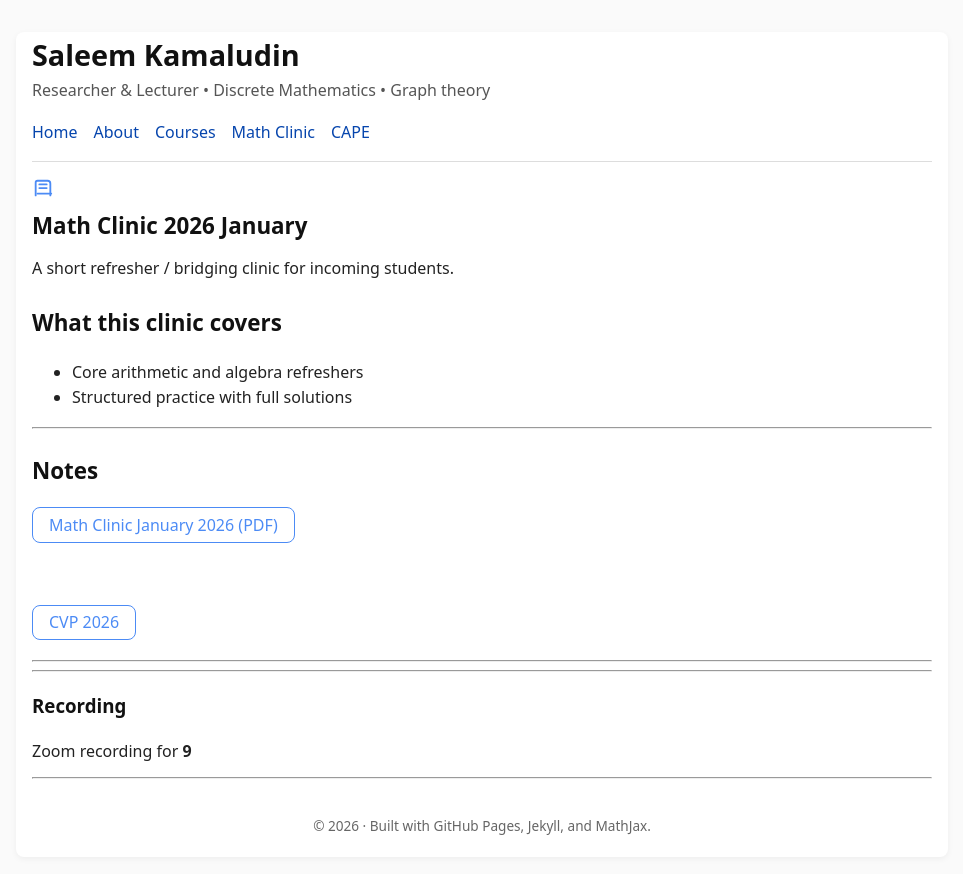
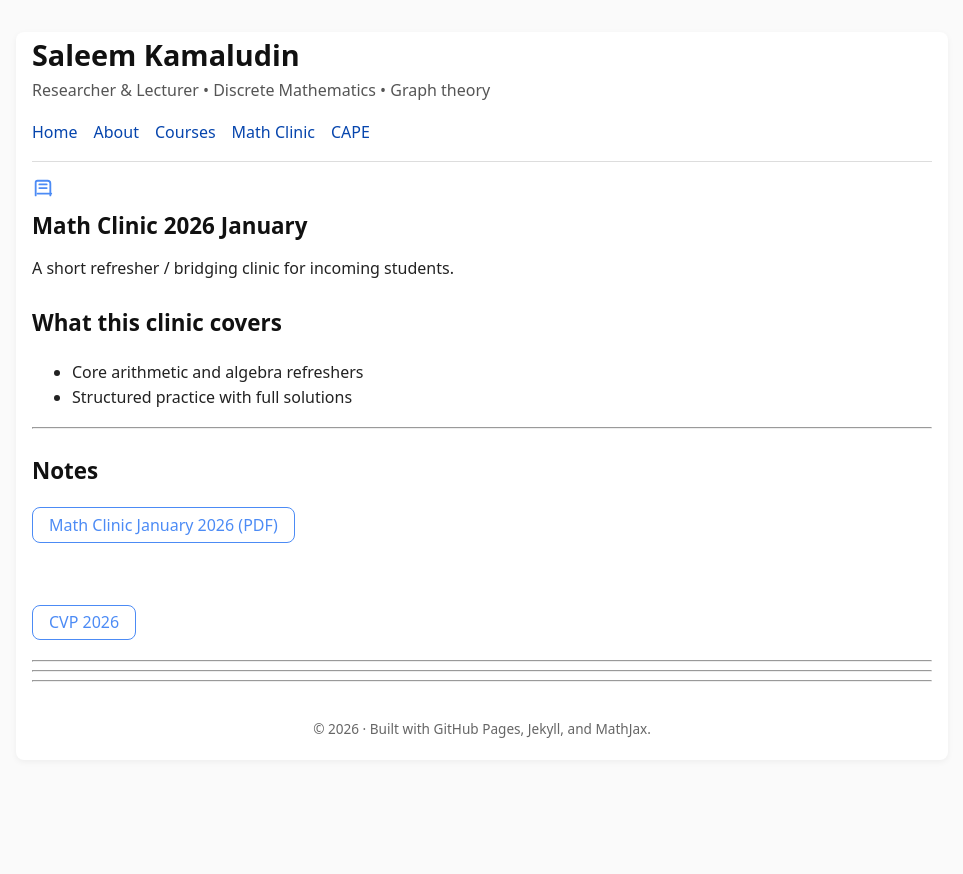
Before and after one commit to SaleemKamaludin/SaleemKamaludin.github.io, a Jekyll site: the page built from courses/math-clinic-2026/index.md, in a window 1280 px wide. Shown: the top 874 px of the page, without its empty margins (158-1121 px from the left). Built offline with Jekyll 4.4.1, drawn with Linux system fonts in a browser that asks for light colours.

Commit message:
Remove recording section from math clinic index

```diff
--- a/courses/math-clinic-2026/index.md
+++ b/courses/math-clinic-2026/index.md
@@ -137,6 +137,3 @@ permalink: /courses/math-clinic-2026/
 
 ---
 <hr class="soft" />
-
-<h3>Recording</h3>
-<p>Zoom recording for <b>9
```
